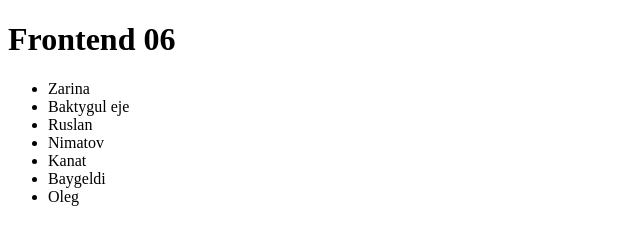
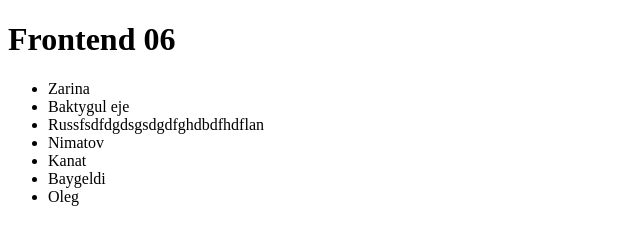
Before and after one commit to naelyar/Frontend-06, a plain HTML site: page index.html in a window 1280 px wide. Shown: the whole page, without its empty margins (0-640 px from the left). Drawn offline with Linux system fonts and the light colour scheme.

Commit message:
ya nixya ne sdelal

```diff
--- a/index.html
+++ b/index.html
@@ -11,7 +11,7 @@
     <ul>
       <li>Zarina</li>
       <li>Baktygul eje</li>
-      <li>Ruslan</li>
+      <li>Russfsdfdgdsgsdgdfghdbdfhdflan</li>
       <li>Nimatov</li>
       <li>Kanat</li>
       <li>Baygeldi</li>
```
